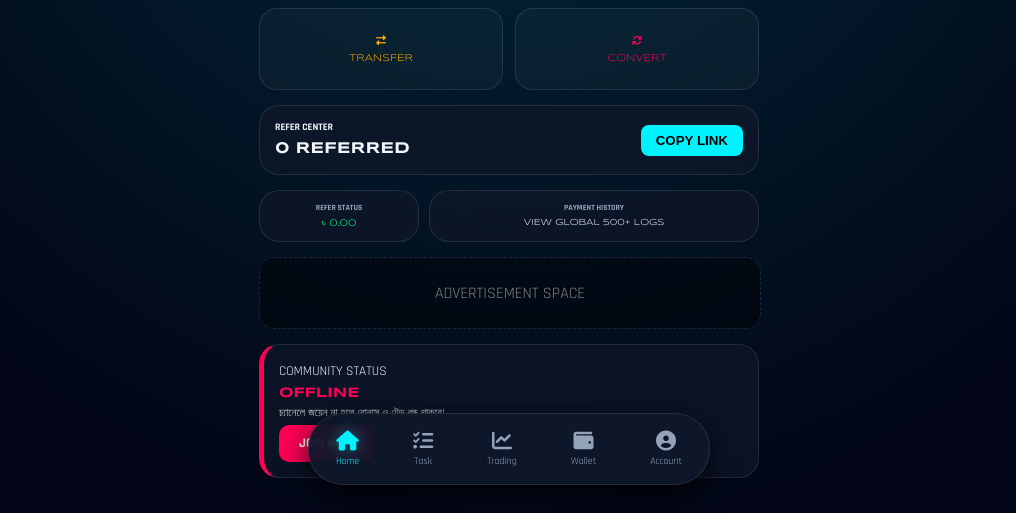
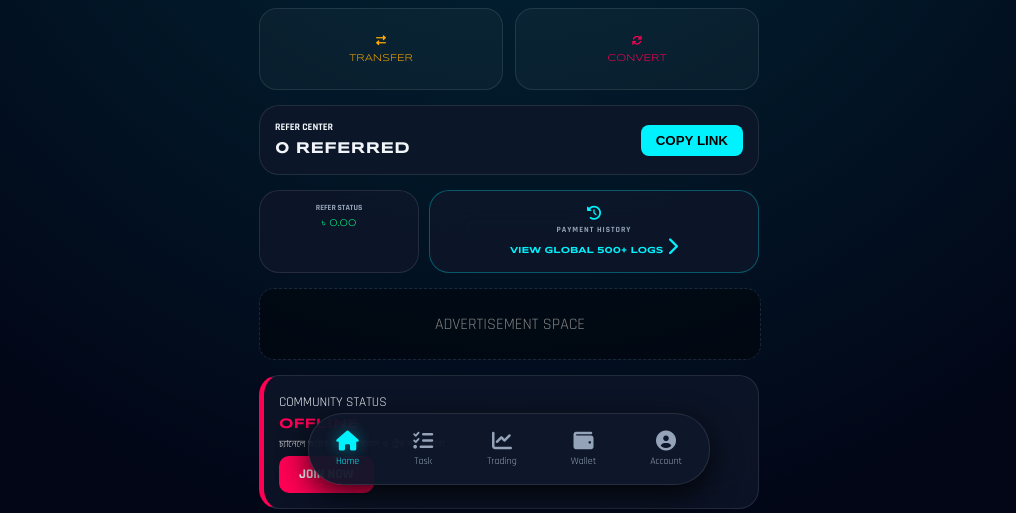
Before and after one commit to asfak440/AAF-TELE-EARN-TREADING-, a Flask app: page /dashboard in a window 1280 px wide. Shown: the part 295-808 px from the top of the page, without its empty margins (131-1147 px from the left). Before the commit the page ends 783 px from the top, so only its background shows below. Run offline with Flask 3, Linux system fonts and the light colour scheme; the visitor is signed in with stand-in values (Sample User, id 1).

Commit message:
Update dashboard.html

```diff
--- a/templates/dashboard.html
+++ b/templates/dashboard.html
@@ -185,9 +185,10 @@
                 <h4>Refer Status</h4>
                 <p id="my-profit" style="color: var(--active-green);">৳ 0.00</p>
             </div>
-            <div class="premium-card stat-box" style="margin:0; grid-column: span 2;" onclick="showPaymentHistory()">
-                <h4>Payment History</h4>
-                <p style="font-size: 9px;">VIEW GLOBAL 500+ LOGS</p>
+            <div class="premium-card stat-box" style="margin:0; grid-column: span 2; cursor: pointer; border: 1px solid rgba(0, 242, 254, 0.3);" onclick="handleAction('payment-history')">
+    <i class="fas fa-history" style="font-size: 14px; color: var(--primary); margin-bottom: 5px;"></i>
+    <h4 style="letter-spacing: 1px;">Payment History</h4>
+    <p style="font-size: 9px; color: var(--primary); font-weight: bold; margin-top: 2px;">VIEW GLOBAL 500+ LOGS <i class="fas fa-chevron-right"></i></p>
             </div>
         </div>
 
```
